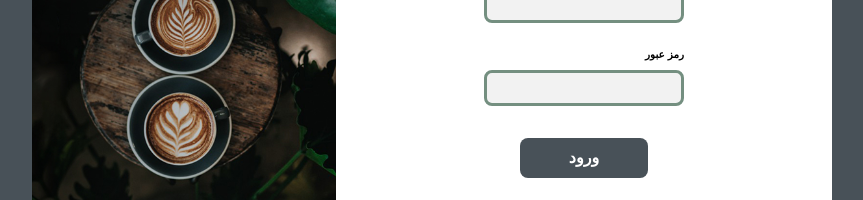
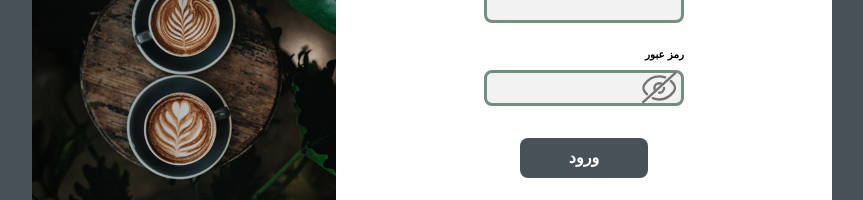
Before and after one commit to mahdibaderloo/cafe-v2, a React (Vite) app: page /login in a window 1280 px wide. Shown: the part 353-553 px from the top of the page, without its empty margins (208-1071 px from the left). Built offline with nearby package versions, Linux system fonts and the light colour scheme; a web font is replaced by a local one.

Commit message:
handle show or hide password

```diff
--- a/src/pages/Login.tsx
+++ b/src/pages/Login.tsx
@@ -1,6 +1,15 @@
 import coffeeImage from "../assets/images/login-pic.png";
+import eyeOpenIcon from "../assets/images/eye-open.svg";
+import eyeCloseIcon from "../assets/images/eye-close.svg";
+import { useState } from "react";
 
 export default function Login() {
+  const [showPassword, setShowPassword] = useState(false);
+
+  function handleShowPassword() {
+    setShowPassword((t) => (t === false ? true : false));
+  }
+
   return (
     <div className="w-full h-screen bg-[#485158] flex justify-center items-center">
       <div className="flex lg:w-[80%] xl:w-200 h-80 xl:h-100 bg-white rounded-3xl overflow-hidden">
@@ -28,12 +37,23 @@ export default function Login() {
               >
                 رمز عبور
               </label>
-              <input
-                type="text"
-                id="password"
-                className="bg-[#F2F2F2] w-45 xl:w-50 h-7 xl:h-9 border-3 border-[#748F80] rounded-lg outline-none py-0.5 text-[0.6rem] xl:text-[0.65rem] pl-1 font-semibold font-sans"
-                dir="ltr"
-              />
+
+              <div className="bg-[#F2F2F2] flex items-center w-45 xl:w-50 h-7 xl:h-9 border-3 border-[#748F80] rounded-lg">
+                <img
+                  src={showPassword ? eyeOpenIcon : eyeCloseIcon}
+                  alt="eye-icon"
+                  className="mr-1 cursor-pointer"
+                  onClick={handleShowPassword}
+                />
+
+                <input
+                  type={showPassword ? "text" : "password"}
+                  id="password"
+                  className={`w-full outline-none py-0.5 ${showPassword ? "text-[0.6rem] xl:text-[0.65rem] font-semibold" : "text-[0.8rem] xl:text-[1rem] font-semibold"} tracking-wider pl-1 font-sans`}
+                  maxLength={12}
+                  dir="ltr"
+                />
+              </div>
             </div>
             <div className="w-full flex justify-center">
               <button className="bg-[#485158] text-[0.9rem] xl:text-[1rem] font-semibold text-white w-30 h-9 xl:w-32 xl:h-10 rounded-lg mt-8 cursor-pointer">
```
Also changed, not shown: src/assets/images/eye-close.svg (added), src/assets/images/eye-open.svg (added).
